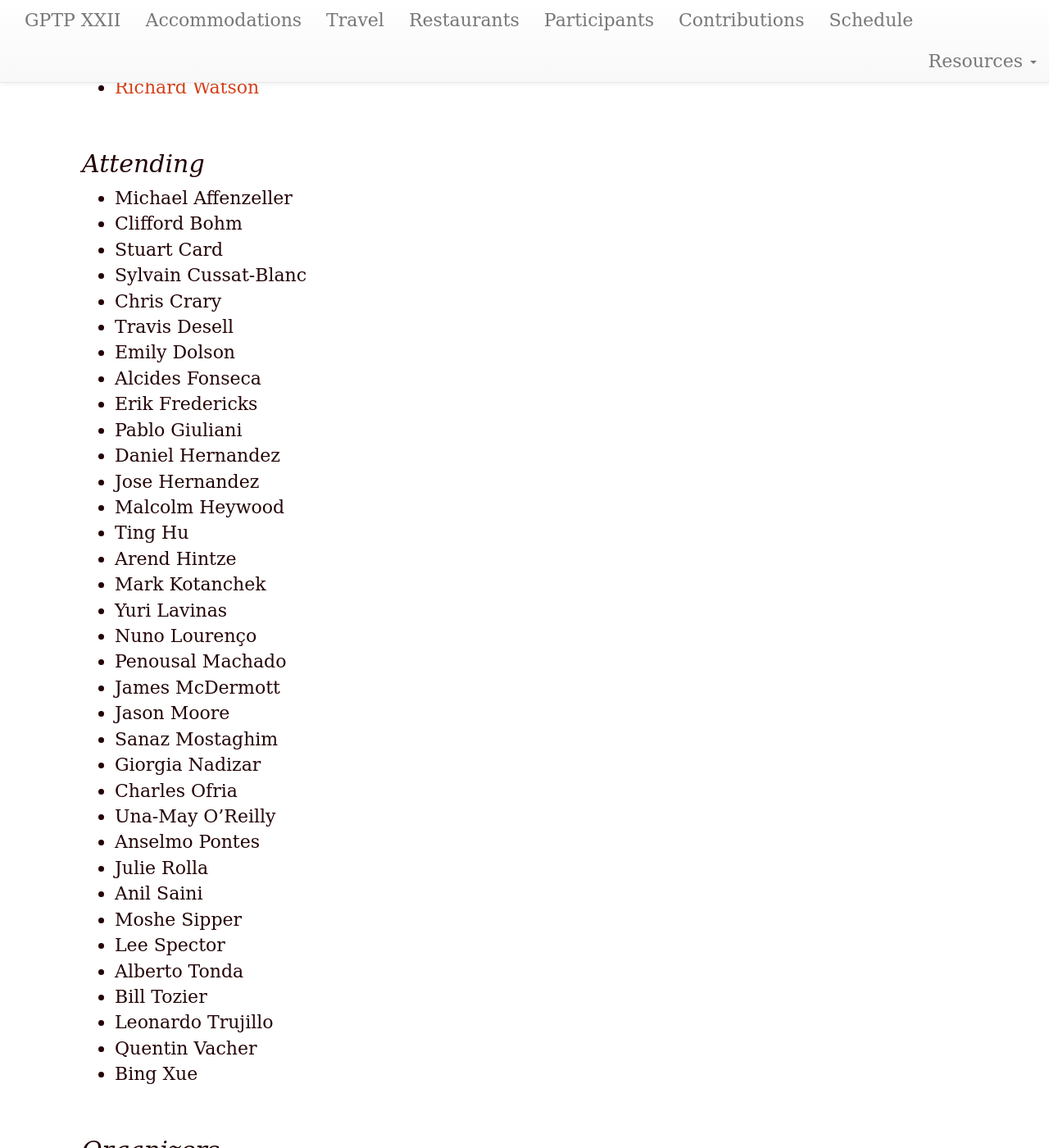
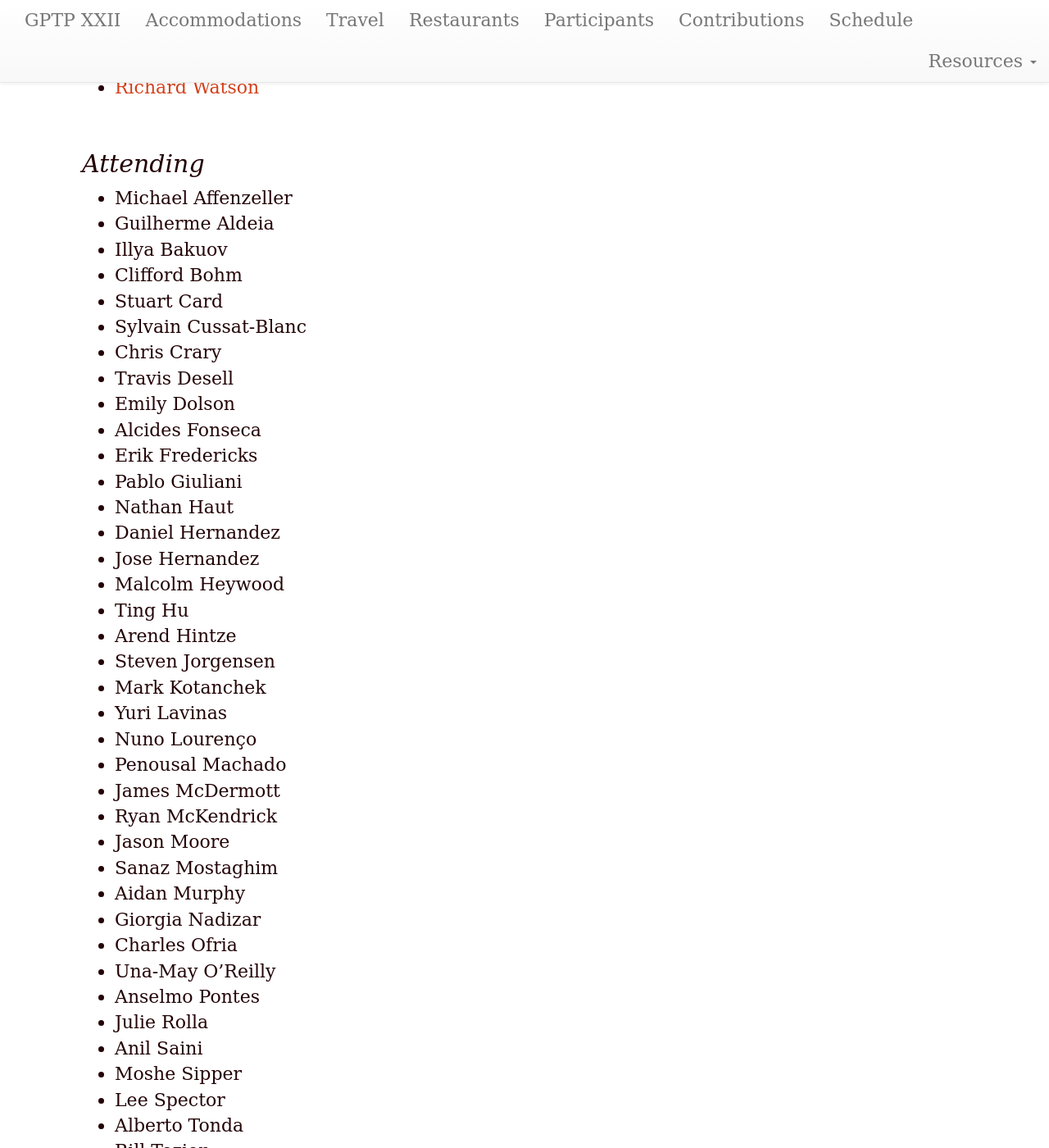
Before and after one commit to GPTP-workshop/gptp-workshop.github.io, a Jekyll site: the page built from attendees.md, in a window 1280 px wide and 1400 px high, scrolled down 346 px. Shown: the whole window at 82% size. Built offline with Jekyll 4.4.1, drawn with Linux system fonts in a browser that asks for light colours; our own code applies the rules of GitHub Pages for plain Markdown files.

Commit message:
Update attendees list

```diff
--- a/attendees.md
+++ b/attendees.md
@@ -14,6 +14,8 @@ year: 2025
 ## Attending
 
 - Michael	Affenzeller
+- Guilherme Aldeia
+- Illya Bakuov
 - Clifford Bohm
 - Stuart Card
 - Sylvain Cussat-Blanc
@@ -23,18 +25,22 @@ year: 2025
 - Alcides Fonseca
 - Erik Fredericks
 - Pablo Giuliani
+- Nathan Haut
 - Daniel Hernandez
 - Jose Hernandez
 - Malcolm Heywood
 - Ting Hu
 - Arend Hintze
+- Steven Jorgensen
 - Mark Kotanchek
 - Yuri Lavinas
 - Nuno Lourenço
 - Penousal Machado
 - James McDermott
+- Ryan McKendrick
 - Jason Moore
 - Sanaz	Mostaghim
+- Aidan Murphy
 - Giorgia	Nadizar
 - Charles	Ofria
 - Una-May O'Reilly
```
